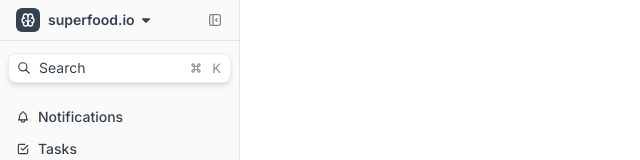
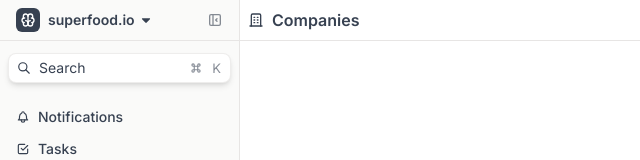
Before and after one commit to nstfkc/nstfkc.com, a Next.js app: page / in a window 1280 px wide. Shown: the top 160 px of the page, without its empty margins (0-640 px from the left). Built offline with nearby package versions, Linux system fonts and the light colour scheme.

Commit message:
sidebar v1.1

```diff
--- /dev/null
+++ b/app/components/Content.tsx
@@ -0,0 +1,19 @@
+import { TbBuilding } from "react-icons/tb";
+
+const ContentHeader = () => {
+  return (
+    <div className="border-b-[1px] border-stone-200 p-2">
+      <div className="flex gap-2 items-center">
+        <TbBuilding /> <span className="font-semibold">Companies</span>
+      </div>
+    </div>
+  );
+};
+
+export const Content = () => {
+  return (
+    <div className="w-full">
+      <ContentHeader />
+    </div>
+  );
+};
--- a/app/components/Sidebar.tsx
+++ b/app/components/Sidebar.tsx
@@ -40,7 +40,7 @@ const SidebarQuickActions = () => {
 
 export const Sidebar = () => {
   return (
-    <ScrollArea.Root className="max-w-[240px] bg-stone-50 h-dvh overflow-hidden">
+    <ScrollArea.Root className="min-w-[240px] bg-stone-50 h-dvh overflow-hidden">
       <ScrollArea.Viewport className="h-full w-full border-r-[1px] border-stone-200">
         <div className="p-2 sticky top-0 border-b-[1px] bg-stone-50 border-stone-200 z-10">
           <SidebarHeader />
--- a/app/page.tsx
+++ b/app/page.tsx
@@ -1,9 +1,15 @@
+import { Content } from "./components/Content";
 import { Sidebar } from "./components/Sidebar";
 
 export default function Home() {
   return (
     <main className="text-gray-700">
-      <Sidebar />
+      <div className="flex">
+        <Sidebar />
+        <div className="flex-1">
+          <Content />
+        </div>
+      </div>
     </main>
   );
 }
```
